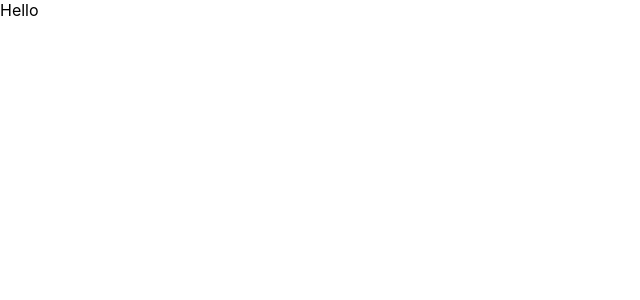
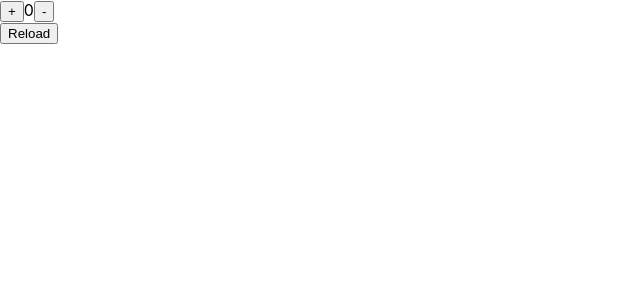
Before and after one commit to SempaiDarcy/lesson-monday, a React (Create React App) app: page / in a window 1280 px wide. Shown: the top 300 px of the page, without its empty margins (0-640 px from the left). Built offline with nearby package versions, Linux system fonts and the light colour scheme.

Commit message:
Commit100

```diff
--- a/src/App.tsx
+++ b/src/App.tsx
@@ -1,12 +1,13 @@
 import React from 'react';
 import './App.css';
+import Examen from "./Lessons/Monday/Examen/Examen";
 
 
 
 function App() {
     return (
         <div className="App">
-            Hello
+            <Examen/>
         </div>
     );
 }
```
